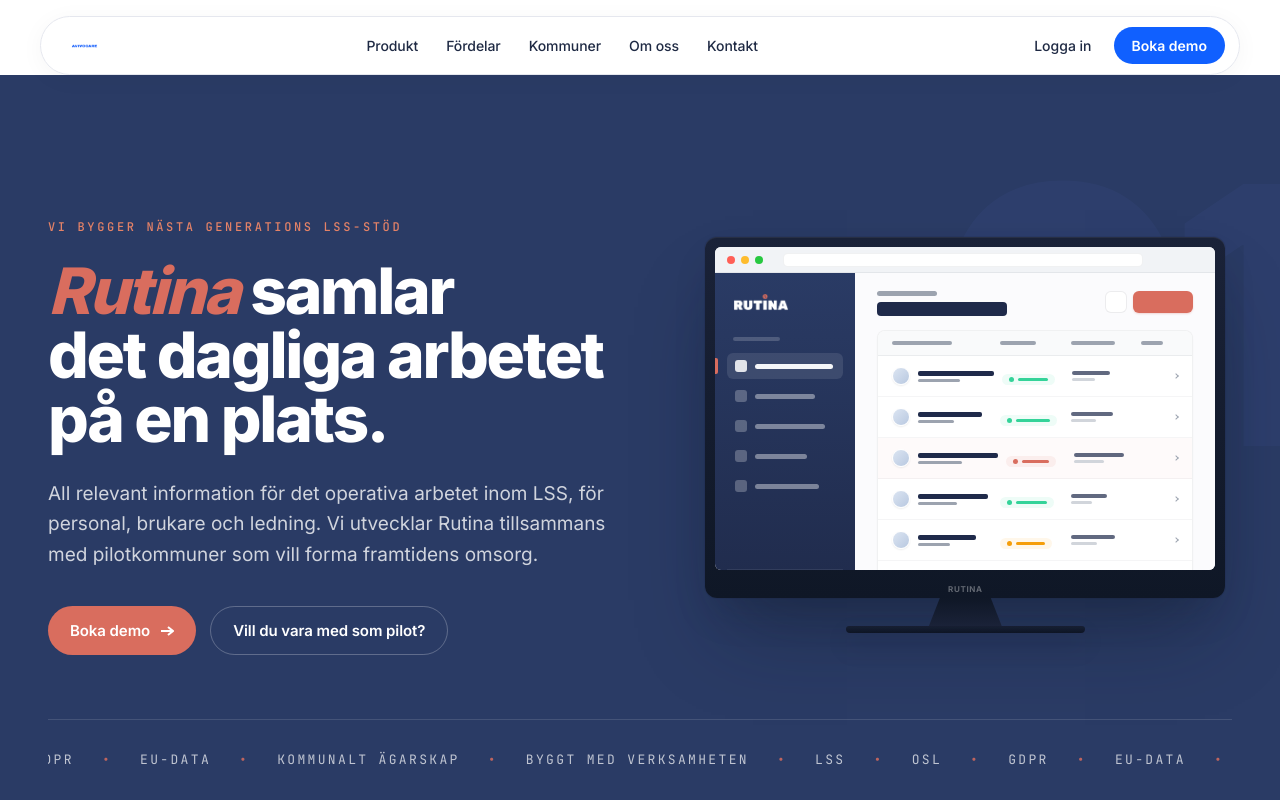
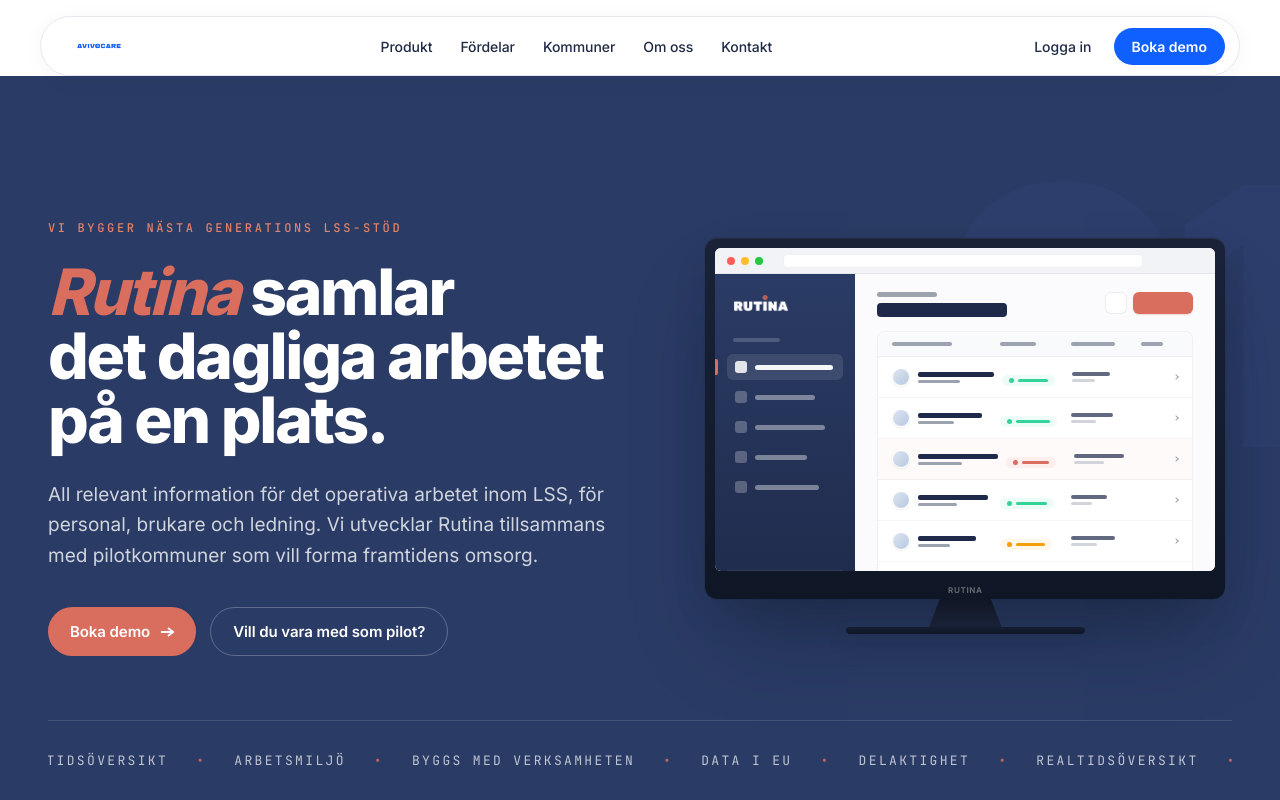
Before and after one commit to Aemadsaloum/avivocare-website-clean, a Next.js app: page / in a window 1280 px wide. Shown: the top 800 px of the page. Built offline with nearby package versions, Linux system fonts and the light colour scheme.

Commit message:
update hero value strip

```diff
--- a/app/page.tsx
+++ b/app/page.tsx
@@ -1,6 +1,5 @@
 import Nav from '@/components/Nav';
 import HeroEditorial from '@/components/HeroEditorial';
-import TrustStrip from '@/components/TrustStrip';
 import Challenges from '@/components/Challenges';
 import ProductSplit from '@/components/ProductSplit';
 import ValueSection from '@/components/ValueSection';
@@ -14,7 +13,6 @@
     <>
       <Nav variant="editorial" />
       <HeroEditorial />
-      <TrustStrip />
       <Challenges />
       <ProductSplit />
       <ValueSection />
--- a/components/About.tsx
+++ b/components/About.tsx
@@ -10,19 +10,25 @@
             <h2 className="h-1" style={{ marginTop: 16, marginBottom: 28 }}>Om AvivoCare</h2>
             <div className="ab-body">
               <p>
-                AvivoCare är ett svenskt bolag som utvecklar digitala system för stöd och omsorg.
-                Vi arbetar med kommuner och verksamheter för att stärka förutsägbarhet, delaktighet
-                och styrning i en vardag som ofta präglas av förändring och höga krav.
+                AvivoCare är ett svenskt bolag som utvecklar Rutina för stöd och omsorg.
+                Bolaget grundades av Imad Saloum, med lång erfarenhet från kommunal LSS verksamhet
+                och ledning av stöd och omsorgsverksamheter.
               </p>
               <p>
-                Bolaget grundades utifrån lång erfarenhet av social omsorg och insikten att dagens
-                system i stor utsträckning är byggda för planering och efterhandsuppföljning, inte
-                för att ge stöd i det som faktiskt händer under dagen.
+                Idén bakom Rutina kommer från en konkret erfarenhet: i omsorgen finns ofta mycket
+                struktur, men den är sällan samlad i ett levande flöde när vardagen förändras.
+                Planering, riskbedömningar, genomförandeplaner, bemanning och uppföljning finns,
+                men de hjälper inte alltid personal, brukare och ledning i stunden.
               </p>
               <p>
-                Med Rutina utvecklar vi ett gemensamt digitalt planerings- och utförandelager som
-                gör förändringar synliga i realtid, med gemensam överblick för brukare, personal
-                och ledning.
+                Med Rutina utvecklar vi ett gemensamt digitalt operativt system som gör förändringar
+                synliga i realtid. Målet är att ge brukare mer förutsägbarhet, personal bättre stöd
+                i vardagen och ledning en tydligare operativ överblick.
+              </p>
+              <p>
+                AvivoCare byggs nära verksamhetens verkliga behov, med respekt för lagstiftning,
+                yrkesroller och offentlig sektors ansvar. Vi bygger långsiktigt, med fokus på
+                tillit, stabilitet och faktisk nytta i vardagen.
               </p>
             </div>
           </div>
--- a/components/Footer.tsx
+++ b/components/Footer.tsx
@@ -6,7 +6,7 @@
       <div className="container">
         <div className="foot-grid">
           <div>
-            <Logo color="white" size="lg" />
+            <Logo color="white" size="xl" />
             <p style={{ color: 'rgba(255,255,255,0.7)', marginTop: 16, fontSize: 14, lineHeight: 1.6, maxWidth: 360 }}>
               Digitala system för stöd och omsorg. Byggda nära verksamheten,
               med data lagrad inom EU.
--- a/components/HeroEditorial.tsx
+++ b/components/HeroEditorial.tsx
@@ -24,7 +24,7 @@
                   <line x1="1" y1="7" x2="12" y2="7" /><polyline points="8 3 13 7 8 11" fill="none" />
                 </svg>
               </a>
-              <a className="btn he-ghost" href="#pilot">Vill du vara med som pilot?</a>
+              <a className="btn he-ghost" href="mailto:info@avivocare.com?subject=Pilotsamarbete">Vill du vara med som pilot?</a>
             </div>
           </div>
           <div className="he-product">
@@ -34,18 +34,16 @@
 
         <div className="he-marquee">
           <div className="he-marquee-track">
-            <span>LSS</span><span className="he-bullet">•</span>
-            <span>OSL</span><span className="he-bullet">•</span>
-            <span>GDPR</span><span className="he-bullet">•</span>
-            <span>EU-DATA</span><span className="he-bullet">•</span>
-            <span>KOMMUNALT ÄGARSKAP</span><span className="he-bullet">•</span>
-            <span>BYGGT MED VERKSAMHETEN</span><span className="he-bullet">•</span>
-            <span>LSS</span><span className="he-bullet">•</span>
-            <span>OSL</span><span className="he-bullet">•</span>
-            <span>GDPR</span><span className="he-bullet">•</span>
-            <span>EU-DATA</span><span className="he-bullet">•</span>
-            <span>KOMMUNALT ÄGARSKAP</span><span className="he-bullet">•</span>
-            <span>BYGGT MED VERKSAMHETEN</span><span className="he-bullet">•</span>
+            <span>DELAKTIGHET</span><span className="he-bullet">•</span>
+            <span>REALTIDSÖVERSIKT</span><span className="he-bullet">•</span>
+            <span>ARBETSMILJÖ</span><span className="he-bullet">•</span>
+            <span>BYGGS MED VERKSAMHETEN</span><span className="he-bullet">•</span>
+            <span>DATA I EU</span><span className="he-bullet">•</span>
+            <span>DELAKTIGHET</span><span className="he-bullet">•</span>
+            <span>REALTIDSÖVERSIKT</span><span className="he-bullet">•</span>
+            <span>ARBETSMILJÖ</span><span className="he-bullet">•</span>
+            <span>BYGGS MED VERKSAMHETEN</span><span className="he-bullet">•</span>
+            <span>DATA I EU</span><span className="he-bullet">•</span>
           </div>
         </div>
       </div>
--- a/components/Logo.tsx
+++ b/components/Logo.tsx
@@ -1,10 +1,10 @@
 interface LogoProps {
-  size?: 'md' | 'lg';
+  size?: 'md' | 'lg' | 'xl';
   color?: 'navy' | 'white';
 }
 
 export default function Logo({ size = 'md', color = 'navy' }: LogoProps) {
-  const h = size === 'lg' ? 38 : 22;
+  const h = size === 'xl' ? 60 : size === 'lg' ? 38 : 22;
   const filter = color === 'white' ? 'brightness(0) invert(1)' : 'none';
   return (
     <img
--- a/components/Nav.tsx
+++ b/components/Nav.tsx
@@ -15,7 +15,7 @@
 
   return (
     <nav className="nav" style={navStyle}>
-      <Logo color={onDark ? 'white' : 'navy'} />
+      <Logo size="lg" color={onDark ? 'white' : 'navy'} />
       <div className="nav-links">
         <a className="nav-link" style={{ color: linkColor }} href="#produkt">Produkt</a>
         <a className="nav-link" style={{ color: linkColor }} href="#fordelar">Fördelar</a>
```
